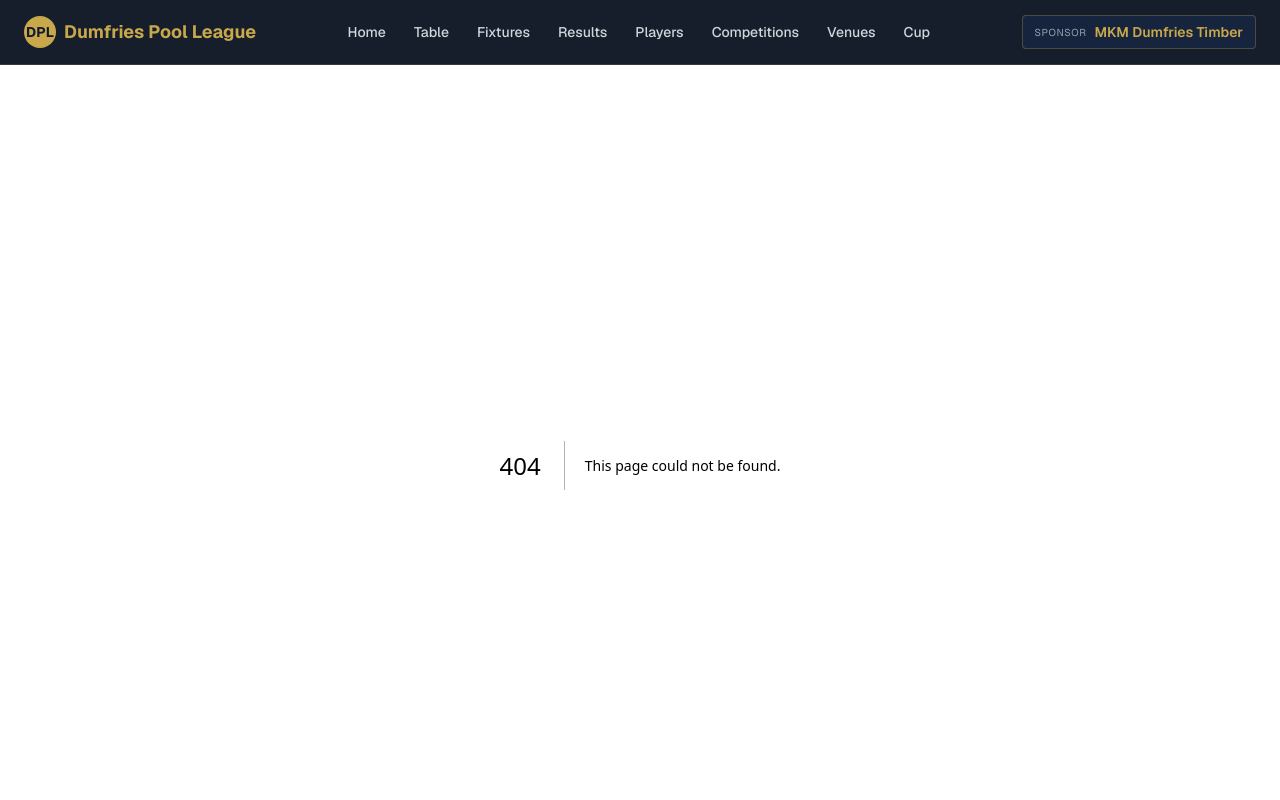
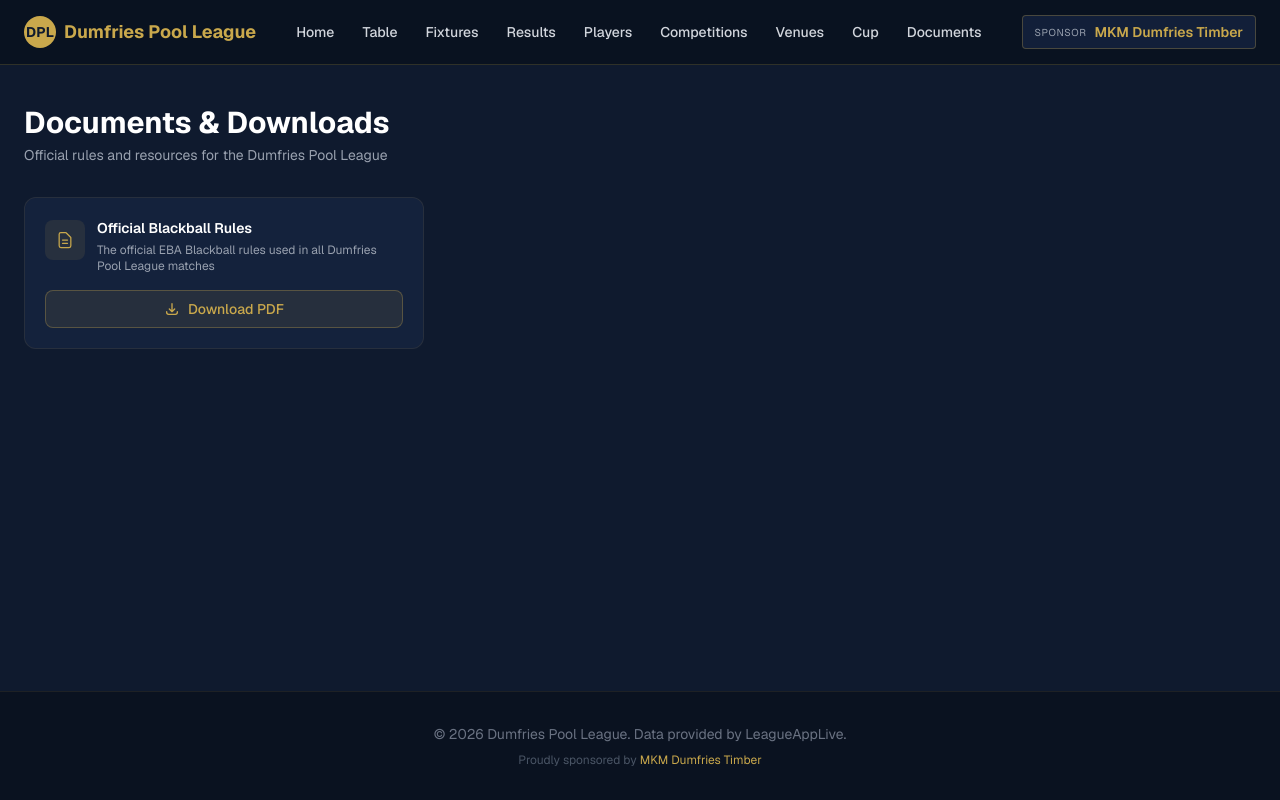
Before and after one commit to landsendsolo/dumfries-pool-league, a Next.js app: page /documents in a window 1280 px wide. Before the commit this address had no page. Shown: the top 800 px of the page. Built offline with nearby package versions, Linux system fonts and the light colour scheme.

Commit message:
Add: documents page with Blackball Rules PDF

```diff
--- /dev/null
+++ b/app/documents/page.tsx
@@ -0,0 +1,77 @@
+export const metadata = {
+  title: "Documents | Dumfries Pool League",
+};
+
+const documents = [
+  {
+    title: "Official Blackball Rules",
+    description:
+      "The official EBA Blackball rules used in all Dumfries Pool League matches",
+    file: "/blackball-rules.pdf",
+    label: "Download PDF",
+  },
+];
+
+export default function DocumentsPage() {
+  return (
+    <div className="max-w-7xl mx-auto px-4 sm:px-6 py-10">
+      <div className="mb-8">
+        <h1 className="text-3xl font-bold text-white">Documents & Downloads</h1>
+        <p className="text-gray-400 text-sm mt-1">
+          Official rules and resources for the Dumfries Pool League
+        </p>
+      </div>
+
+      <div className="grid sm:grid-cols-2 lg:grid-cols-3 gap-4">
+        {documents.map((doc) => (
+          <div
+            key={doc.title}
+            className="bg-navy-light/50 border border-gold/10 rounded-xl p-5 hover:border-gold/30 transition-colors flex flex-col gap-4"
+          >
+            <div className="flex items-start gap-3">
+              <div className="w-10 h-10 bg-gold/10 rounded-lg flex items-center justify-center shrink-0 mt-0.5">
+                <svg
+                  className="w-5 h-5 text-gold"
+                  fill="none"
+                  viewBox="0 0 24 24"
+                  stroke="currentColor"
+                >
+                  <path
+                    strokeLinecap="round"
+                    strokeLinejoin="round"
+                    strokeWidth={1.5}
+                    d="M9 12h6m-6 4h6m2 5H7a2 2 0 01-2-2V5a2 2 0 012-2h5.586a1 1 0 01.707.293l5.414 5.414a1 1 0 01.293.707V19a2 2 0 01-2 2z"
+                  />
+                </svg>
+              </div>
+              <div>
+                <h3 className="text-white font-semibold text-sm">{doc.title}</h3>
+                <p className="text-gray-400 text-xs mt-1">{doc.description}</p>
+              </div>
+            </div>
+            <a
+              href={doc.file}
+              download
+              className="mt-auto inline-flex items-center justify-center gap-2 bg-gold/10 hover:bg-gold/20 border border-gold/30 hover:border-gold/50 text-gold text-sm font-medium rounded-lg px-4 py-2 transition-colors"
+            >
+              <svg
+                className="w-4 h-4"
+                fill="none"
+                viewBox="0 0 24 24"
+                stroke="currentColor"
+              >
+                <path
+                  strokeLinecap="round"
+                  strokeLinejoin="round"
+                  strokeWidth={2}
+                  d="M4 16v1a3 3 0 003 3h10a3 3 0 003-3v-1m-4-4l-4 4m0 0l-4-4m4 4V4"
+                />
+              </svg>
+              {doc.label}
+            </a>
+          </div>
+        ))}
+      </div>
+    </div>
+  );
+}
--- a/app/header.tsx
+++ b/app/header.tsx
@@ -13,6 +13,7 @@ const navLinks = [
   { href: "/competitions", label: "Competitions" },
   { href: "/venues", label: "Venues" },
   { href: "/cup", label: "Cup" },
+  { href: "/documents", label: "Documents" },
 ];
 
 export function Header() {
```
Also changed, not shown: 1 other file (tests, documents, lock files or other folders).
